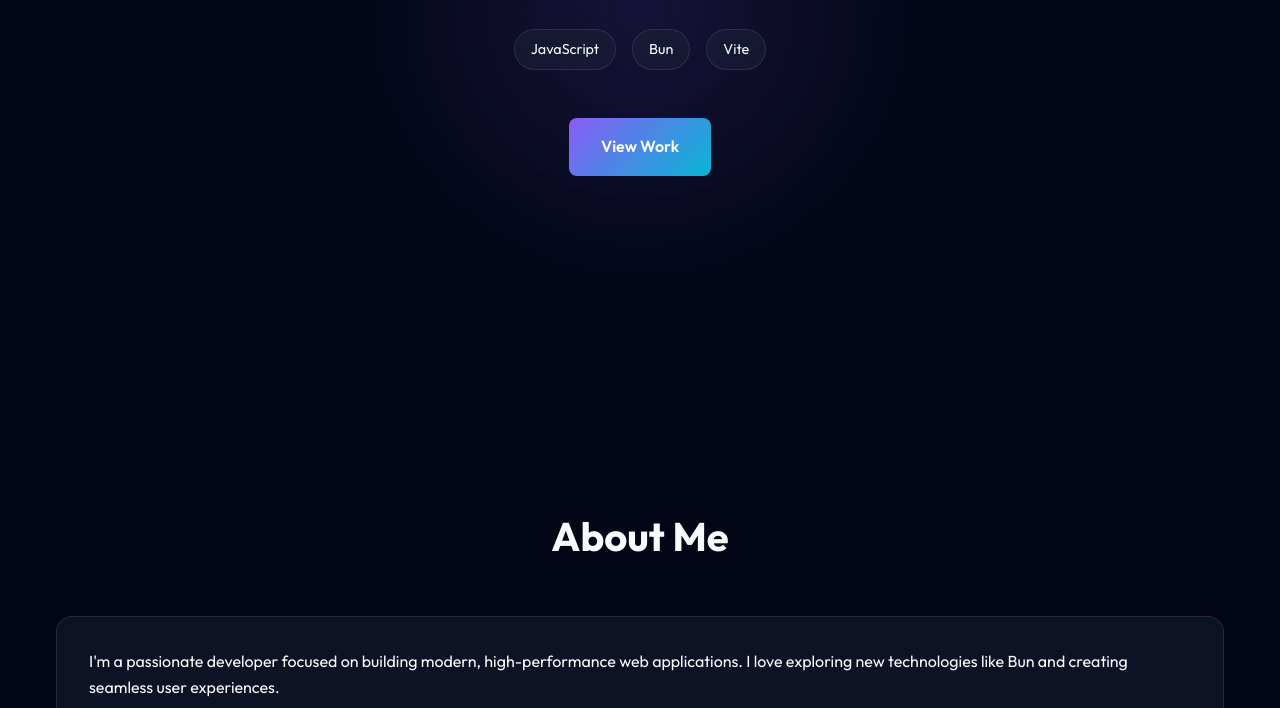
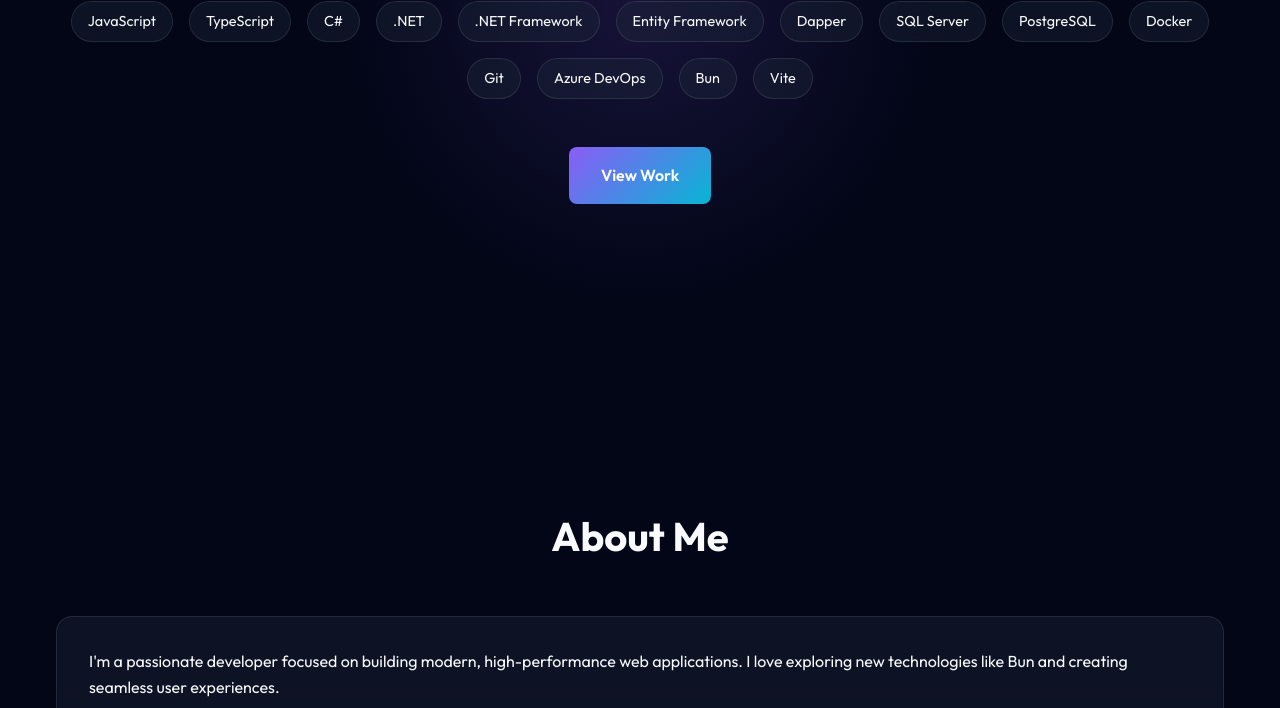
Before and after one commit to rafaelrpd/site-rafael, a website built with Vite: page index.html in a window 1280 px wide. Shown: the part 392-1100 px from the top of the page. Built offline with nearby package versions, Linux system fonts and the light colour scheme.

Commit message:
feat: Add tech stack badges and glass hover effect

```diff
--- a/index.html
+++ b/index.html
@@ -25,6 +25,17 @@
         <p class="subtitle" data-i18n="hero.subtitle">Software Developer</p>
         <div class="tech-stack">
           <span class="badgess">JavaScript</span>
+          <span class="badgess">TypeScript</span>
+          <span class="badgess">C#</span>
+          <span class="badgess">.NET</span>
+          <span class="badgess">.NET Framework</span>
+          <span class="badgess">Entity Framework</span>
+          <span class="badgess">Dapper</span>
+          <span class="badgess">SQL Server</span>
+          <span class="badgess">PostgreSQL</span>
+          <span class="badgess">Docker</span>
+          <span class="badgess">Git</span>
+          <span class="badgess">Azure DevOps</span>
           <span class="badgess">Bun</span>
           <span class="badgess">Vite</span>
         </div>
--- a/style.css
+++ b/style.css
@@ -112,6 +112,7 @@
   display: flex;
   gap: 1rem;
   justify-content: center;
+  flex-wrap: wrap;
   margin-bottom: 3rem;
 }
 
@@ -122,6 +123,13 @@
   border-radius: 2rem;
   font-size: 0.9rem;
   backdrop-filter: blur(10px);
+  transition: transform 0.3s ease, border-color 0.3s ease;
+  cursor: default;
+}
+
+.badgess:hover {
+  transform: scale(1.1);
+  border-color: rgba(255, 255, 255, 0.4);
 }
 
 .cta-button {
```
